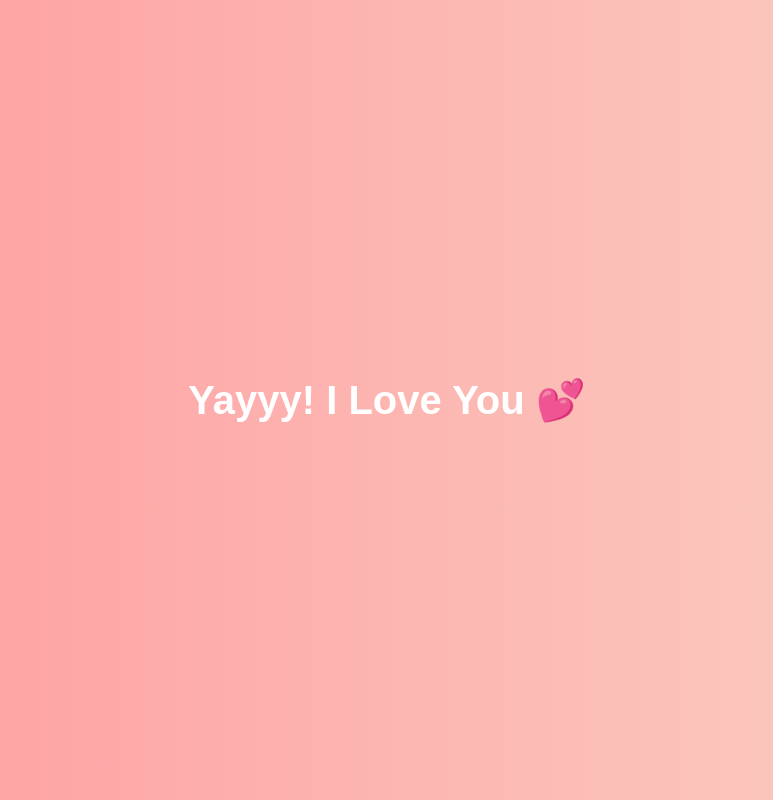
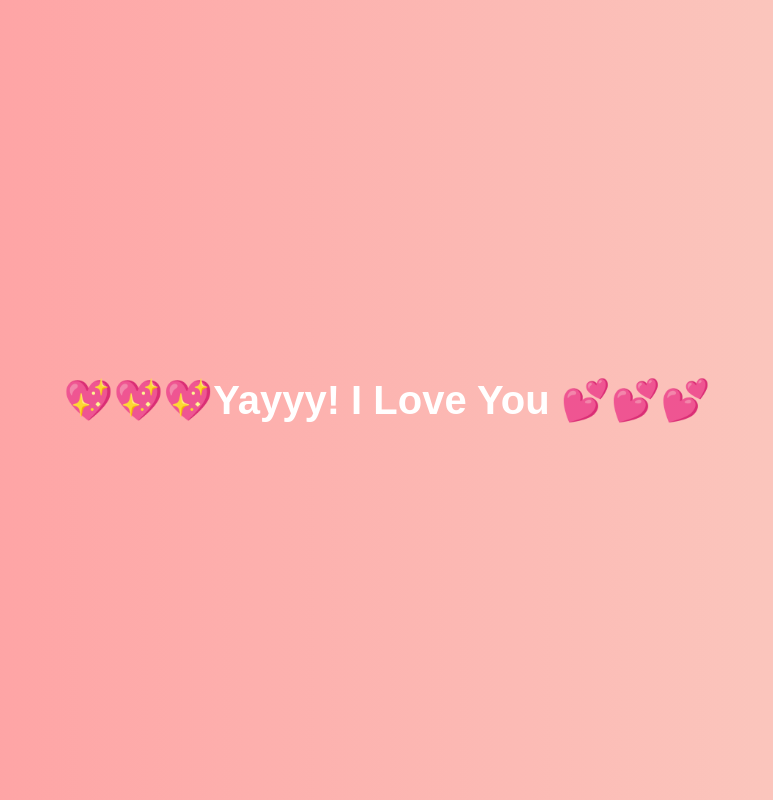
Before and after one commit to LakshmiVanitha/valentine, a plain HTML site: page index.html in a window 1280 px wide. Both pictures are taken after a click on the button "Yes 💖". Shown: the whole page, without its empty margins (253-1026 px from the left). Drawn offline with Linux system fonts and the light colour scheme.

Commit message:
Update index.html

```diff
--- a/index.html
+++ b/index.html
@@ -51,7 +51,7 @@
 
   <script>
     function yesClick() {
-      document.body.innerHTML = "<h4>Yayyy! I Love You 💕</h4>";
+      document.body.innerHTML = "<h4>💖💖💖Yayyy! I Love You 💕💕💕</h4>";
     }
 
     function moveNo() {
```
